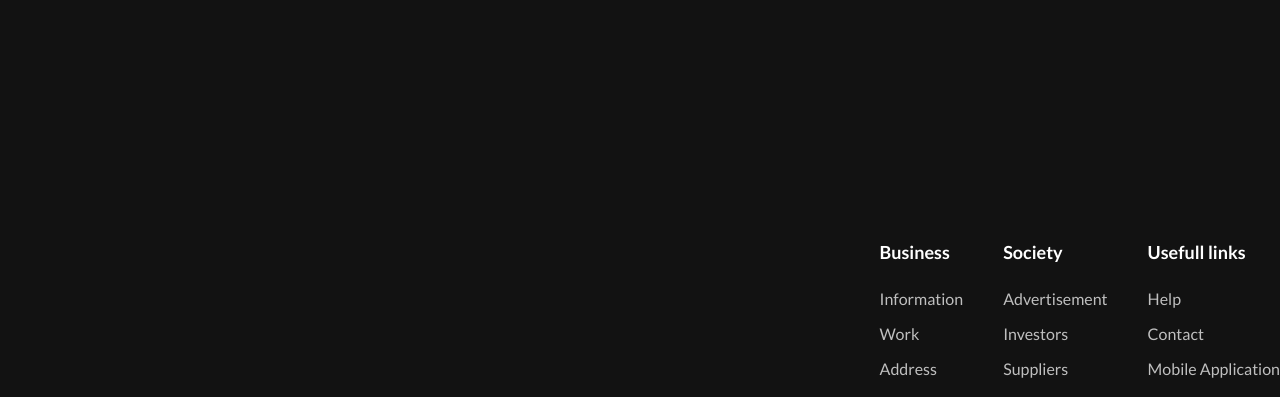
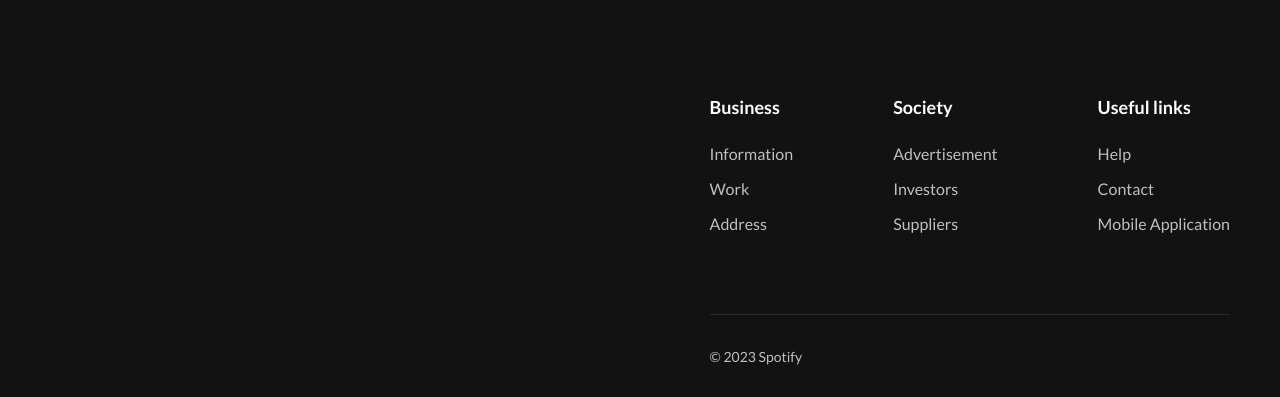
Before and after one commit to cooodyyy/InvoA_lvl2-spotify, a website built with Vite: page index.html in a window 1280 px wide. Shown: the part 403-800 px from the top of the page. Built offline with nearby package versions, Linux system fonts and the light colour scheme.

Commit message:
update footer

```diff
--- a/index.html
+++ b/index.html
@@ -89,6 +89,7 @@
     </main>
     <footer class="footer">
       <div class="footer__content">
+        <div class="footer__lists">
           <ul class="footer__list">
             Business
             <li class="footer__list-item"><a href="#" class="footer__link">Information</a></li>
@@ -102,11 +103,14 @@
             <li class="footer__list-item"><a href="#" class="footer__link">Suppliers</a></li>
           </ul>
           <ul class="footer__list">
-          Usefull links
+            Useful links
             <li class="footer__list-item"><a href="#" class="footer__link">Help</a></li>
             <li class="footer__list-item"><a href="#" class="footer__link">Contact</a></li>
             <li class="footer__list-item"><a href="#" class="footer__link">Mobile Application</a></li>
           </ul>
+        </div>
+        <hr class="footer__line">
+        <small class="footer__small">© 2023 Spotify</small>
       </div>
     </footer>
   </div>
--- a/src/pages/home-page/styles/_footer.scss
+++ b/src/pages/home-page/styles/_footer.scss
@@ -1,6 +1,6 @@
 .footer {
   background-color: var(--color-footer-bg);
-  min-height: 397px;
+  padding: 100px var(--padding-sides) 2rem;
 
   position: absolute;
   bottom: 0;
@@ -13,13 +13,16 @@
 
   //   display: none;
 
-  & &__content {
+  & &__lists {
     display: flex;
     justify-content: flex-start;
     align-items: flex-start;
+    gap: 100px;
   }
 
   & &__list {
+    padding: 0;
+    margin: 0;
     color: var(--color-font-primary);
     list-style: none;
     font-weight: var(--font-weight-bold);
@@ -28,7 +31,7 @@
   }
 
   & &__list-item {
-    padding-top: .8rem;
+    padding-top: 0.8rem;
 
     &:first-child {
       padding-top: 1.5rem;
@@ -48,4 +51,18 @@
       color: var(--color-font-primary);
     }
   }
+
+  & &__line {
+    margin: 80px 0 2rem;
+    padding: 0;
+    height: 1px;
+    background-color: #292929;
+  }
+
+  & &__small {
+    color: var(--color-font-secondary);
+    font-size: 14px;
+    line-height: 17px;
+    font-weight: var(--font-weight-regular);
+  }
 }
```
Lines whose indentation alone changed are shown as unchanged.
